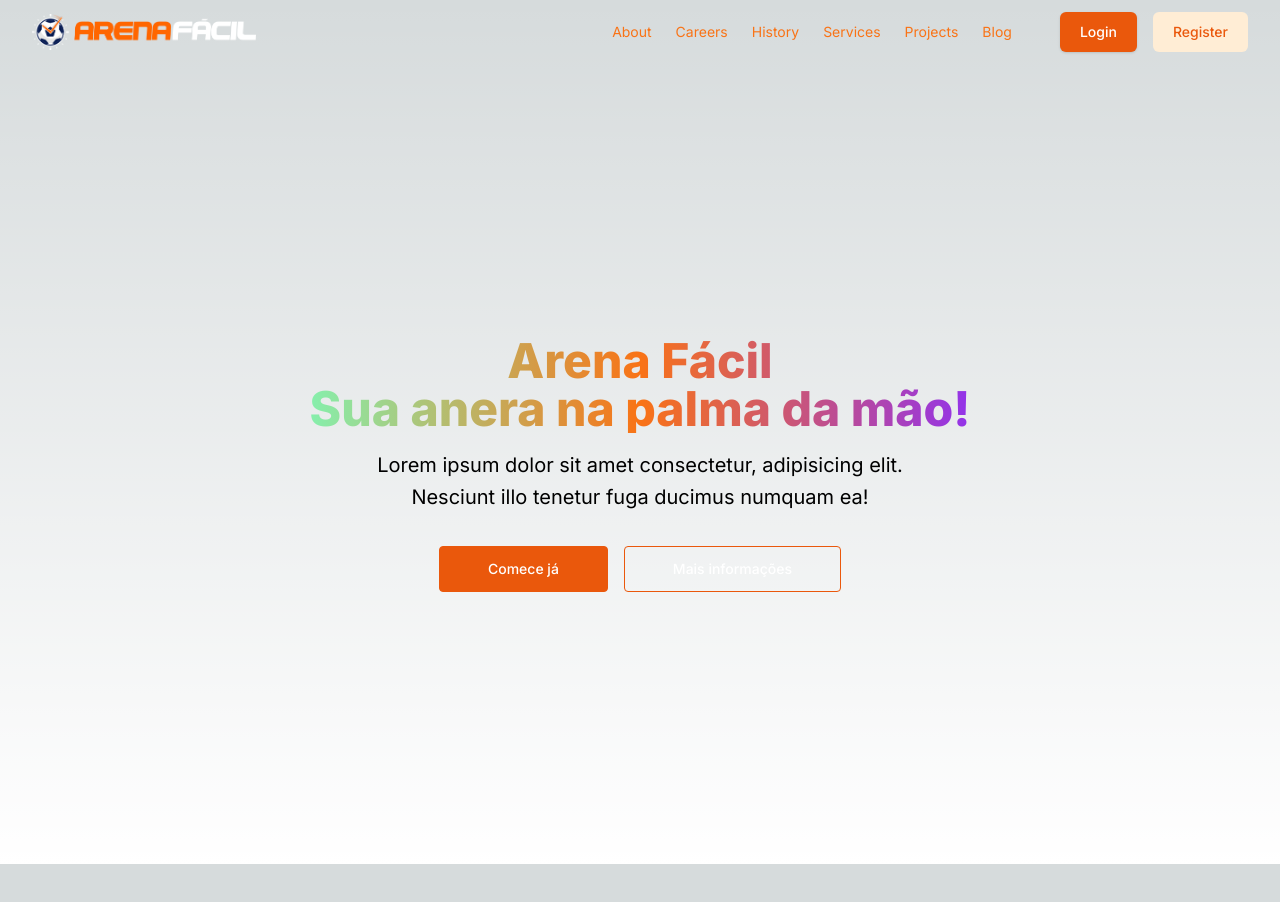
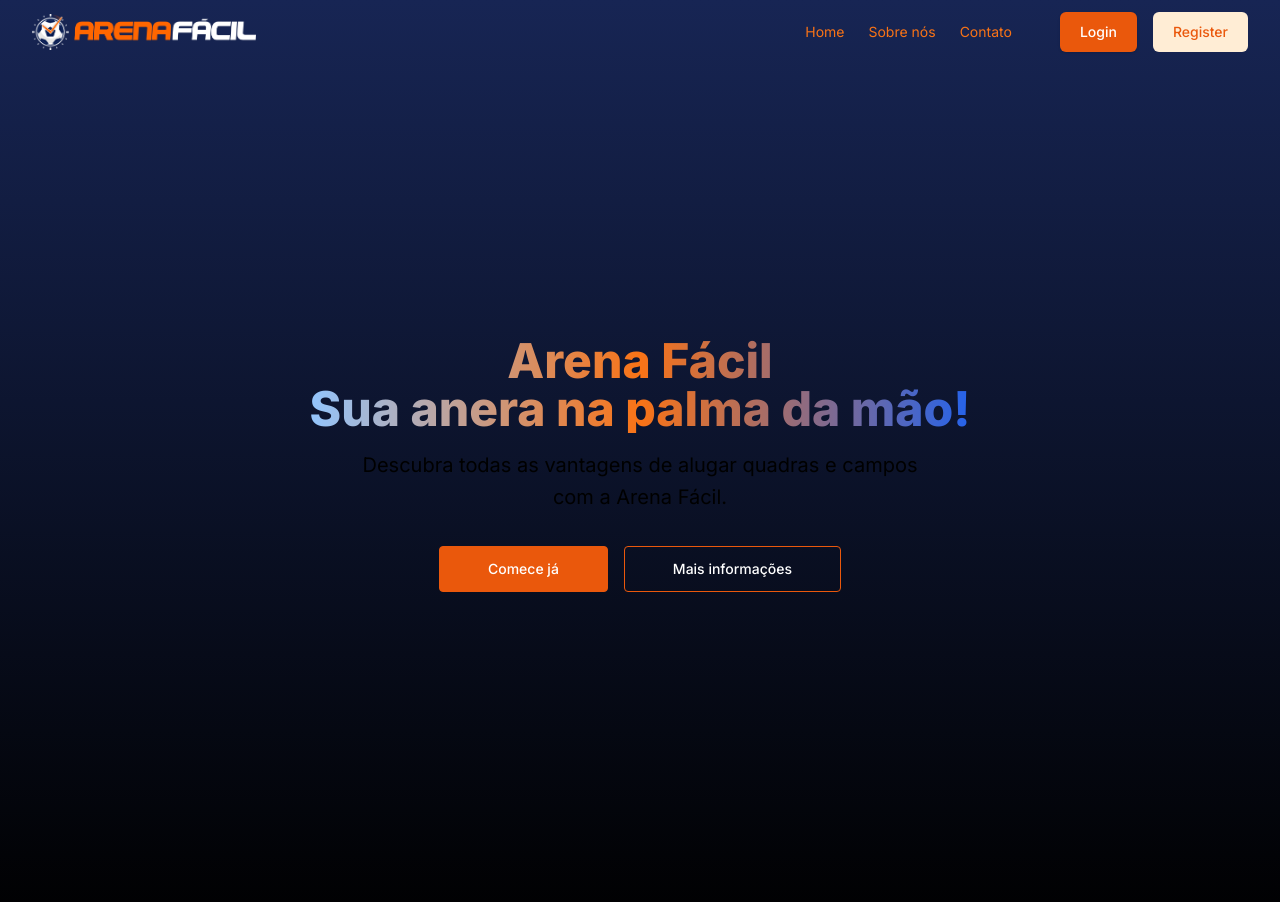
Before and after one commit to danilocgomesdev/arena-facil-page, a Next.js app: page / in a window 1280 px wide. Shown: the top 902 px of the page. Before the commit the page ends 864 px from the top, so only its background shows below. Built offline with nearby package versions, Linux system fonts and the light colour scheme.

Commit message:
add ajustes e botão voltar ao topo

```diff
--- a/src/app/globals.css
+++ b/src/app/globals.css
@@ -4,26 +4,26 @@
 
 :root {
   --foreground-rgb: 0, 0, 0;
-  --background-start-rgb: 214, 219, 220;
-  --background-end-rgb: 255, 255, 255;
+  --background-start-rgb: 23, 37, 84; /* Cor azul #172554 */
+  --background-end-rgb: 0, 0, 0; /* Cor preta */
 }
 
 @media (prefers-color-scheme: dark) {
   :root {
     --foreground-rgb: 255, 255, 255;
-    --background-start-rgb: 0, 0, 50;
-    --background-end-rgb: 0, 0, 0;
+    --background-start-rgb: 23, 37, 84; /* Cor azul #172554 */
+    --background-end-rgb: 0, 0, 0; /* Cor preta */
   }
 }
 
 body {
   color: rgb(var(--foreground-rgb));
   background: linear-gradient(
-      to bottom,
-      transparent,
-      rgb(var(--background-end-rgb))
-    )
-    rgb(var(--background-start-rgb));
+      to top, /* Direção do degradê, de baixo para cima */
+      rgb(var(--background-end-rgb)), /* Preto na parte inferior */
+      rgb(var(--background-end-rgb)),
+      rgb(var(--background-start-rgb)) /* Azul na parte superior */
+    );
 }
 
 @layer utilities {
--- a/src/app/page.tsx
+++ b/src/app/page.tsx
@@ -1,3 +1,4 @@
+import BackToTopButton from "@/components/BackToTopButton";
 import Banner from "@/components/Banner";
 import Header from "@/components/Header";
 
@@ -6,6 +7,8 @@
     <>
       <Header />
       <Banner />
+      <div style={{ height: "1000px" }} />
+      <BackToTopButton />
     </>
   );
 }
--- /dev/null
+++ b/src/components/BackToTopButton.tsx
@@ -0,0 +1,43 @@
+"use client";
+import { useEffect, useState } from "react";
+
+const BackToTopButton = () => {
+  const [isVisible, setIsVisible] = useState(false);
+
+  const toggleVisibility = () => {
+    if (window.scrollY > 300) {
+      setIsVisible(true);
+    } else {
+      setIsVisible(false);
+    }
+  };
+
+  const scrollToTop = () => {
+    window.scrollTo({
+      top: 0,
+      behavior: "smooth",
+    });
+  };
+
+  useEffect(() => {
+    window.addEventListener("scroll", toggleVisibility);
+    return () => {
+      window.removeEventListener("scroll", toggleVisibility);
+    };
+  }, []);
+
+  return (
+    <button
+      onClick={scrollToTop}
+      className={`fixed bottom-4 right-4 p-4 rounded-full bg-blue-700 text-white hover:bg-blue-800 transition-opacity duration-300 ${
+        isVisible ? "opacity-100" : "opacity-0"
+      }`}
+      style={{ zIndex: 1000 }}
+      aria-label="Voltar ao Topo"
+    >
+      ↑
+    </button>
+  );
+};
+
+export default BackToTopButton;
--- a/src/components/Banner.tsx
+++ b/src/components/Banner.tsx
@@ -6,26 +6,30 @@
         id="secao-alvo"
       >
         <div className="mx-auto max-w-3xl text-center">
-          <h1 className="bg-gradient-to-r from-green-300 via-orange-500 to-purple-600 bg-clip-text text-3xl font-extrabold text-transparent sm:text-5xl">
+          <h1
+            className="bg-gradient-to-r from-blue-300 via-orange-500 to-blue-600 bg-clip-text text-3xl
+          font-extrabold text-transparent sm:text-5xl"
+          >
             Arena Fácil
             <span className="sm:block"> Sua anera na palma da mão! </span>
           </h1>
 
           <p className="mx-auto mt-4 max-w-xl sm:text-xl/relaxed">
-            Lorem ipsum dolor sit amet consectetur, adipisicing elit. Nesciunt illo tenetur fuga
-            ducimus numquam ea!
+            Descubra todas as vantagens de alugar quadras e campos com a Arena Fácil.
           </p>
 
           <div className="mt-8 flex flex-wrap justify-center gap-4">
             <a
-              className="block w-full rounded border border-orange-600 bg-orange-600 px-12 py-3 text-sm font-medium text-white hover:bg-transparent hover:text-white focus:outline-none focus:ring active:text-opacity-75 sm:w-auto"
+              className="block w-full rounded border border-orange-600 bg-orange-600 px-12 py-3 text-sm
+              font-medium text-white hover:bg-transparent hover:text-white focus:outline-none focus:ring active:text-opacity-75 sm:w-auto"
               href="#"
             >
               Comece já
             </a>
 
             <a
-              className="block w-full rounded border border-orange-600 px-12 py-3 text-sm font-medium text-white hover:bg-orange-600 focus:outline-none focus:ring active:bg-orange-500 sm:w-auto"
+              className="block w-full rounded border border-orange-600 px-12 py-3 text-sm font-medium text-white
+              hover:bg-orange-600 focus:outline-none focus:ring active:bg-orange-500 sm:w-auto"
               href="#"
             >
               Mais informações
--- a/src/components/Header.tsx
+++ b/src/components/Header.tsx
@@ -4,7 +4,7 @@
 
 export default function Header() {
   return (
-    <header>
+    <header id="home">
       <div className="mx-auto max-w-screen-xl px-4 sm:px-6 lg:px-8">
         <div className="flex h-16 items-center justify-between">
           <div className="flex-1 md:flex md:items-center md:gap-12">
@@ -18,45 +18,23 @@
             <nav aria-label="Global" className="hidden md:block">
               <ul className="flex items-center gap-6 text-sm">
                 <li>
-                  <a className="text-orange-500 transition hover:text-orange-500/75" href="#">
-                    {" "}
-                    About{" "}
-                  </a>
+                  <Link
+                    className="text-orange-500 transition hover:text-orange-500/75"
+                    href="#home"
+                  >
+                    Home
+                  </Link>
+                </li>
+                <li>
+                  <Link className="text-orange-500 transition hover:text-orange-500/75" href="#">
+                    Sobre nós
+                  </Link>
                 </li>
 
                 <li>
-                  <a className="text-orange-500 transition hover:text-orange-500/75" href="#">
-                    {" "}
-                    Careers{" "}
-                  </a>
-                </li>
-
-                <li>
-                  <a className="text-orange-500 transition hover:text-orange-500/75" href="#">
-                    {" "}
-                    History{" "}
-                  </a>
-                </li>
-
-                <li>
-                  <a className="text-orange-500 transition hover:text-orange-500/75" href="#">
-                    {" "}
-                    Services{" "}
-                  </a>
-                </li>
-
-                <li>
-                  <a className="text-orange-500 transition hover:text-orange-500/75" href="#">
-                    {" "}
-                    Projects{" "}
-                  </a>
-                </li>
-
-                <li>
-                  <a className="text-orange-500 transition hover:text-orange-500/75" href="#">
-                    {" "}
-                    Blog{" "}
-                  </a>
+                  <Link className="text-orange-500 transition hover:text-orange-500/75" href="#">
+                    Contato
+                  </Link>
                 </li>
               </ul>
             </nav>
```
